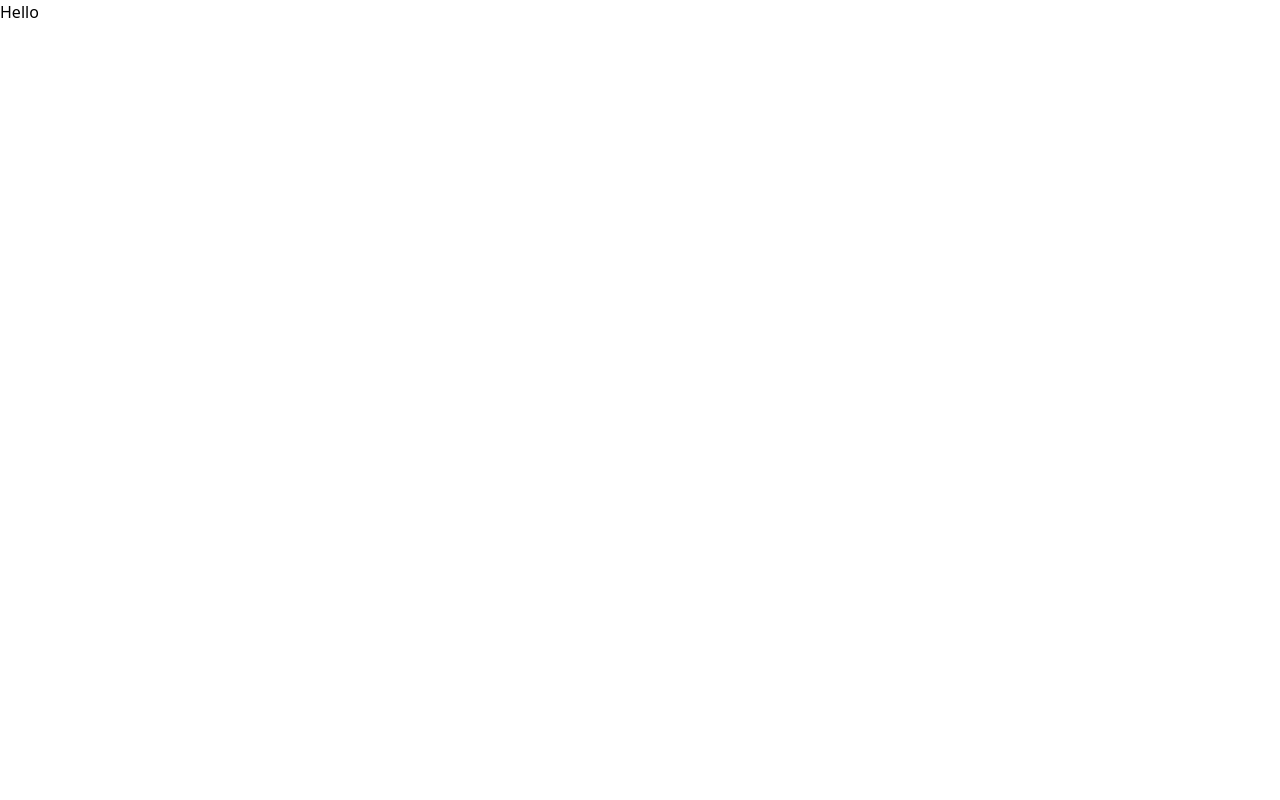
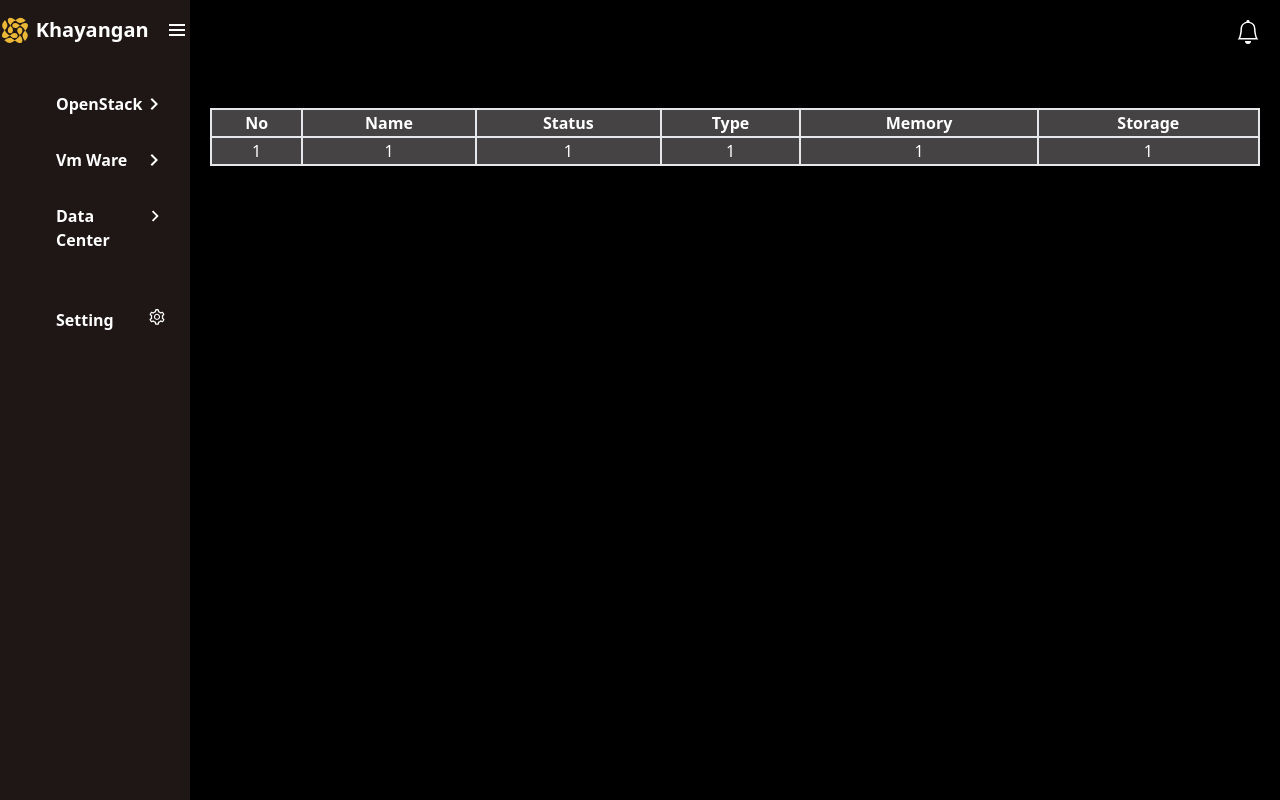
Before and after one commit to tprayoga/khayangan_fe, a React (Create React App) app: page / in a window 1280 px wide. Built offline with nearby package versions, Linux system fonts and the light colour scheme.

Commit message:
data center

```diff
--- a/package.json
+++ b/package.json
@@ -3,11 +3,15 @@
   "version": "0.1.0",
   "private": true,
   "dependencies": {
+    "@emotion/react": "^11.9.3",
+    "@emotion/styled": "^11.9.3",
+    "@mui/material": "^5.8.4",
     "@testing-library/jest-dom": "^5.16.4",
     "@testing-library/react": "^13.3.0",
     "@testing-library/user-event": "^13.5.0",
     "react": "^18.2.0",
     "react-dom": "^18.2.0",
+    "react-icons": "^4.4.0",
     "react-scripts": "5.0.1",
     "web-vitals": "^2.1.4"
   },
--- a/src/App.js
+++ b/src/App.js
@@ -1,9 +1,10 @@
-import logo from './logo.svg'
+import logo from "./logo.svg";
+import Requeslist from "./pages/Requeslist";
 
 function App() {
   return (
     <div className="App">
-      <h1>Hello</h1>
+      <Requeslist />
     </div>
   );
 }
--- /dev/null
+++ b/src/components/Navbar.js
@@ -0,0 +1,61 @@
+import React from "react";
+// icon
+import { BiMenu } from "react-icons/bi";
+import { AiOutlineSetting } from "react-icons/ai";
+import { MdKeyboardArrowDown, MdKeyboardArrowRight } from "react-icons/md";
+
+// image
+import Logo from "./assets/logo.svg";
+
+const Navbar = () => {
+  const [navbarOpen, setNavbarOpen] = React.useState(false);
+  return (
+    <>
+      <div className="bg-[#1F1616] w-[221px] h-screen">
+        {/* logo */}
+        <div className="flex py-4 items-center justify-center">
+          <img src={Logo} alt="Logo" />
+          <h1 className="text-white font-bold text-xl ml-2">Khayangan</h1>
+          <BiMenu className="text-white text-2xl ml-4 cursor-pointer" />
+        </div>
+        {/* menu */}
+        <div className="ml-14 mt-8">
+          <div className="flex justify-between mr-6 cursor-pointer hover:opacity-80">
+            <p className="text-white font-semibold">OpenStack</p>
+            <MdKeyboardArrowRight className="text-white text-2xl mb-8" />
+          </div>
+          <div className="flex justify-between mr-6 cursor-pointer hover:opacity-80">
+            <p className="text-white font-semibold">Vm Ware</p>
+            <MdKeyboardArrowRight className="text-white text-2xl mb-8" />
+          </div>
+          <div className="flex justify-between mr-6 cursor-pointer hover:opacity-80" onClick={() => setNavbarOpen(!navbarOpen)}>
+            <p className={`text-white ${navbarOpen ? "font-extrabold" : "font-semibold"}`}>Data Center</p>
+            {navbarOpen ? <MdKeyboardArrowDown className="text-white text-2xl mb-4" /> : <MdKeyboardArrowRight className="text-white text-2xl mb-8" />}
+          </div>
+          {/* dropdown datacenter */}
+          <div className={`ml-6 ${navbarOpen ? "flex flex-col" : "hidden"}`}>
+            <a href="#" className="text-white font-semibold text-sm cu hover:opacity-80">
+              HyperVisor
+            </a>
+            <a href="#" className="text-white font-semibold text-sm my-3 hover:opacity-80">
+              OpenStack
+            </a>
+            <a href="#" className="text-white font-semibold text-sm hover:opacity-80">
+              VMware
+            </a>
+          </div>
+
+          {/* setting */}
+          <div className="flex justify-between mr-6 mt-12 cursor-pointer">
+            <p className="text-white font-semibold">Setting</p>
+            <AiOutlineSetting className="text-white text-lg mb-8" />
+          </div>
+
+          <h1></h1>
+        </div>
+      </div>
+    </>
+  );
+};
+
+export default Navbar;
--- /dev/null
+++ b/src/pages/Requeslist.js
@@ -0,0 +1,60 @@
+import { Menu } from "@mui/material";
+import React from "react";
+import { BsBell } from "react-icons/bs";
+import Navbar from "../components/Navbar";
+const Requeslist = () => {
+  const [anchorEl, setAnchorEl] = React.useState(null);
+  const open = Boolean(anchorEl);
+  const handleClick = (event) => {
+    setAnchorEl(event.currentTarget);
+  };
+  const handleClose = () => {
+    setAnchorEl(null);
+  };
+  return (
+    <div className="h-[100vh] bg-black text-white flex">
+      <Navbar />
+      <div className=" w-full p-5">
+        <div className="flex justify-end mb-3 cursor-pointer">
+          <BsBell id="basic-button" aria-controls={open ? "basic-menu" : undefined} aria-haspopup="true" aria-expanded={open ? "true" : undefined} onClick={handleClick} className=" font-medium text-2xl" />
+          <Menu
+            id="basic-menu"
+            anchorEl={anchorEl}
+            open={open}
+            onClose={handleClose}
+            MenuListProps={{
+              "aria-labelledby": "basic-button",
+            }}
+          >
+            <div className=" w-52">
+              <p className="p-2">Hypervisor Available</p>
+              <p className="p-2">Hypervisor Failed</p>
+            </div>{" "}
+          </Menu>
+        </div>
+        <div className="  text-white mt-16">
+          <table className=" table table-auto  bg-[#454343] w-full">
+            <thead className=" bg-[#454343] ">
+              <tr className="">
+                <th className="border-2">No</th>
+                <th className="border-2">Name</th>
+                <th className="border-2">Status</th>
+                <th className="border-2">Type</th>
+                <th className="border-2">Memory</th>
+                <th className="border-2">Storage</th>
+              </tr>
+            </thead>
+            <tbody className=" text-center">
+              <tr className="border-2">
+                <td className="border-2">1</td>
+                <td className="border-2">1</td> <td className="border-2">1</td> <td className="border-2">1</td> <td className="border-2">1</td> <td className="border-2">1</td>
+              </tr>
+            </tbody>
+          </table>
+        </div>
+      </div>
+    </div>
+  );
+};
+
+export default Requeslist;
```
Also changed, not shown: src/components/assets/logo.svg (added), 1 other file (tests, documents, lock files or other folders).
